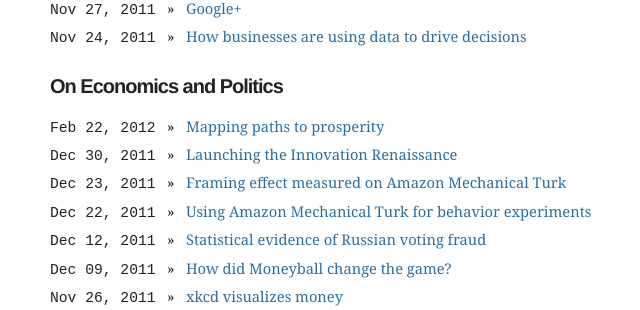
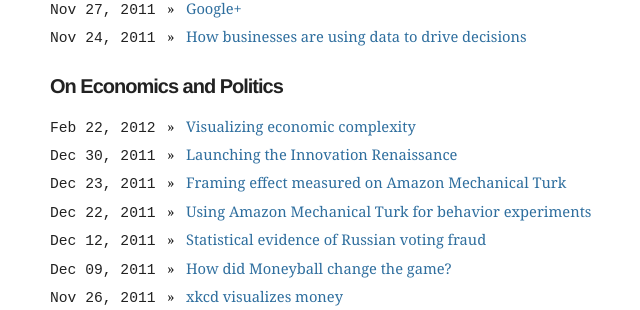
Before and after one commit to mbwong/mbwong.github.com, a Jekyll site: the page built from index.html, in a window 1280 px wide. Shown: the part 830-1140 px from the top of the page, without its empty margins (300-940 px from the left). Built offline with Jekyll 4.4.1, drawn with Linux system fonts in a browser that asks for light colours.

Commit message:
Update _posts/2012-02-22-mapping-paths-to-prosperity.md

```diff
--- a/_posts/2012-02-22-mapping-paths-to-prosperity.md
+++ b/_posts/2012-02-22-mapping-paths-to-prosperity.md
@@ -1,6 +1,6 @@
 ---
 tags: society economics
-title: Mapping paths to prosperity
+title: Visualizing economic complexity
 layout: post
 ---
 # Visualizing economic complexity
```
